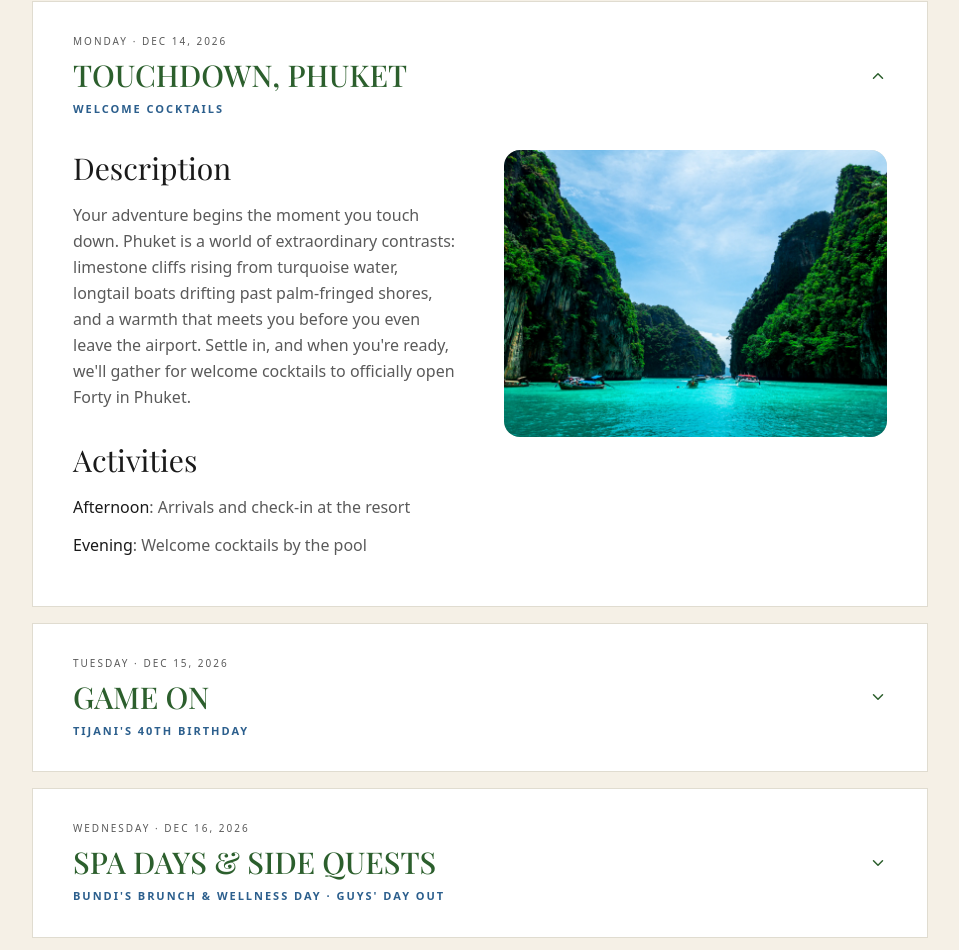
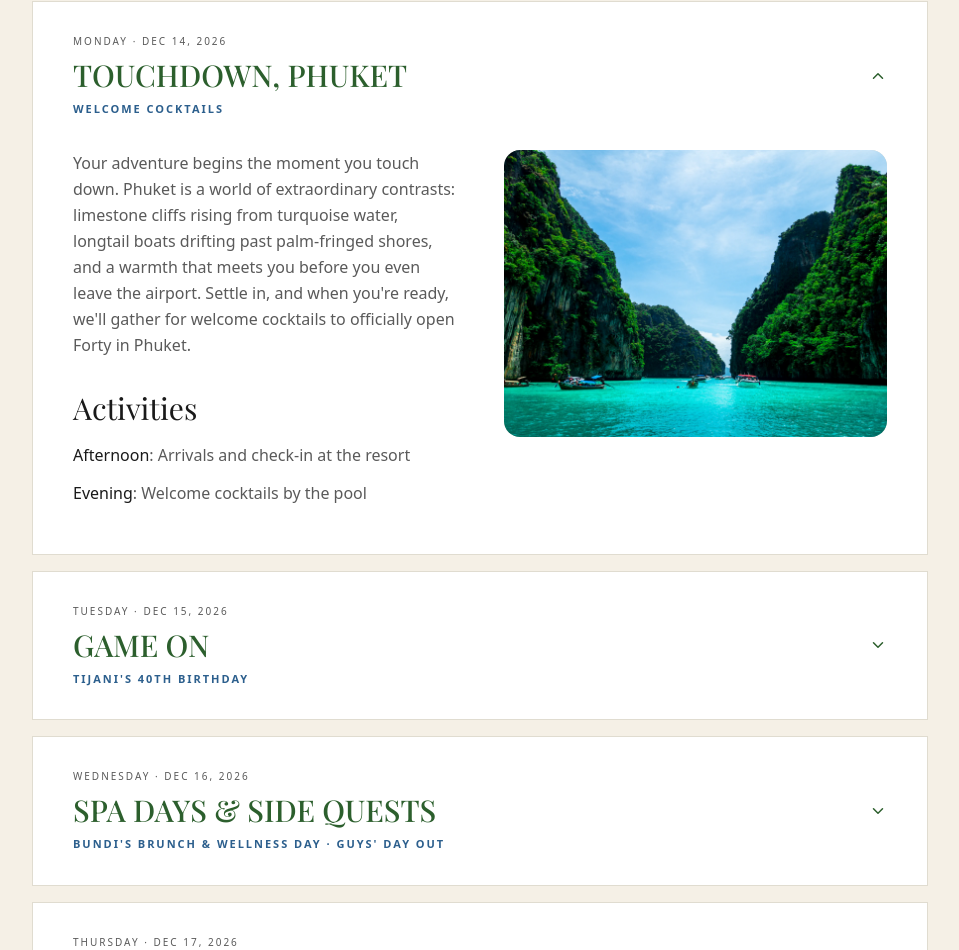
Before and after one commit to nomsou/birthday-phuket, a Next.js app: page / in a window 1280 px wide. Shown: the part 1051-2001 px from the top of the page, without its empty margins (160-1119 px from the left). Built offline with nearby package versions, Linux system fonts and the light colour scheme.

Commit message:
updated padel images

```diff
--- a/src/components/itinerary/Daycard.tsx
+++ b/src/components/itinerary/Daycard.tsx
@@ -77,23 +77,12 @@ export function DayCard({
             <div className="grid grid-cols-1 md:grid-cols-2 gap-8 md:gap-12 items-start">
               {/* Left: description + activities */}
               <div className="space-y-8">
-                <div>
-                  <h4
-                    className="text-2xl md:text-3xl mb-4"
-                    style={{
-                      color: "#1A1A1A",
-                      fontFamily: "'Playfair Display', serif",
-                    }}
-                  >
-                    Description
-                  </h4>
                 <p
                   className="text-base leading-relaxed"
                   style={{ color: "#5A5A5A" }}
                 >
                   {day.description}
                 </p>
-                </div>
 
                 <div>
                   <h4
```
Also changed, not shown: public/itinerary/2.jpg, public/itinerary/3.jpg. Lines whose indentation alone changed are shown as unchanged.
